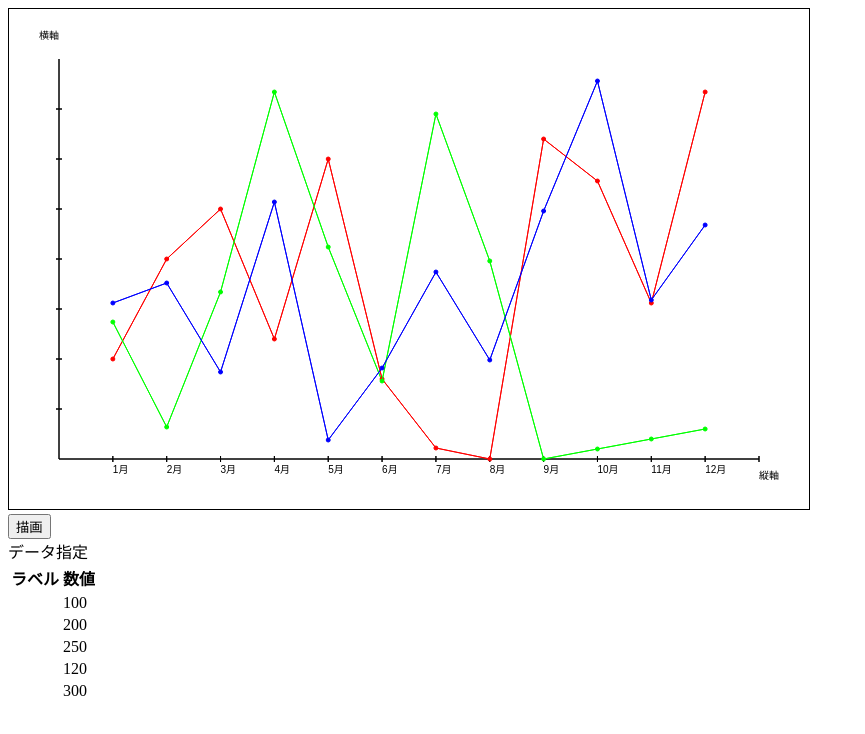
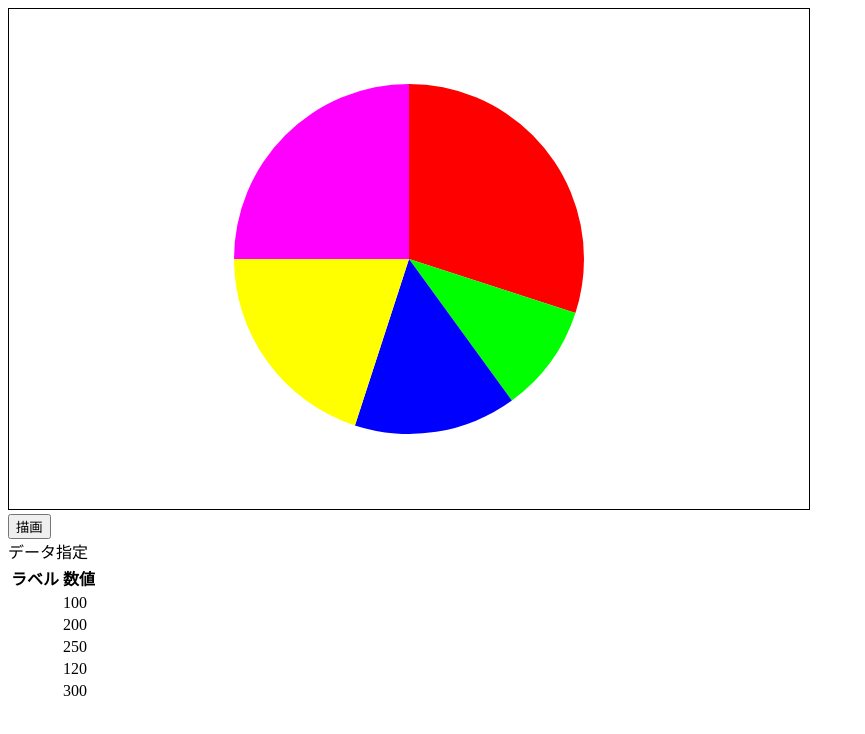
Before and after one commit to matsum0623/drawGraph-JSLibrary, a plain HTML site: page index.html in a window 1280 px wide. Both pictures are taken after a click on the button "描画". Shown: the whole page, without its empty margins (0-865 px from the left). Drawn offline with Linux system fonts and the light colour scheme.

Commit message:
円グラフを実装

```diff
--- a/canvas.js
+++ b/canvas.js
@@ -95,6 +95,17 @@ class drawGraph{
             "rgb(255,00,255)",
             "rgb(00,255,255)"
         ];
+
+        /** 円グラフの塗りつぶしの色 */
+        this.fanColor = [
+            "rgb(255,00,00)",
+            "rgb(00,255,00)",
+            "rgb(00,00,255)",
+            "rgb(255,255,00)",
+            "rgb(255,00,255)",
+            "rgb(00,255,255)"
+        ];
+
     }
     /**
      * 棒グラフを描画
@@ -214,8 +225,31 @@ class drawGraph{
     }
     /**
      * 円グラフを描画
+     * @param {array} data
      */
-    drawCircleGraph(){}
+    drawCircleGraph(data){
+        if(!this.checkCanvas() || !this.checkData(data)){
+            return;
+        }
+
+        // 円グラフの中心点
+        const op  = [this.width/2,this.height/2];
+        // 円グラフの半径（描画範囲の短い側の35%の長さ）
+        const rad = (this.width < this.height ? this.width : this.height) * 0.35;
+
+        // 円グラフのそれぞれのパーセントの計算
+        let dataSum = 0;
+        for(let i=0;i<data.length;i++){
+            dataSum = dataSum + data[i][1];
+        }
+        // 円グラフ描画
+        let startAng = 0;
+        for(let i=0;i<data.length;i++){
+            this.DrawFillFan(op[0],op[1],rad,startAng, startAng + Math.PI*2*(data[i][1]/dataSum),this.fanColor[i]);
+            startAng = startAng + Math.PI*2*(data[i][1]/dataSum);
+        }
+
+    }
 
     // 内部関数 ///////////////////////////////////////////////////////////////
         /**
@@ -260,6 +294,30 @@ class drawGraph{
             this.ctx.fillStyle   = fillColor;
             this.ctx.strokeStyle = fillColor;
             this.ctx.stroke();
+            this.ctx.fill();
+        }
+
+        /**
+         * 塗りつぶした扇形を作成
+         * 基準点は真上に修正される
+         * @param {type} x
+         * @param {type} y
+         * @param {type} rad
+         * @param {type} startAng
+         * @param {type} endAng
+         * @param {type} fillColor
+         * @returns {undefined}
+         */
+        DrawFillFan(x,y,rad,startAng,endAng,fillColor){
+            fillColor = typeof fillColor !== 'undefined' ? fillColor : this.fillColor;
+
+            startAng = startAng - Math.PI/2;
+            endAng   = endAng   - Math.PI/2;
+
+            this.ctx.beginPath();
+            this.ctx.moveTo(x,y);
+            this.ctx.arc(x, y, rad, startAng, endAng, false);
+            this.ctx.fillStyle = fillColor;
             this.ctx.fill();
         }
 
@@ -359,36 +417,11 @@ class drawGraph{
         }
 
         /**
-         * 折れ線グラフを描画
-         * @param {array()} data    描画データ
-         * @returns {void}
-         */
-        CreateLineGraph(data){
-            // 軸の生成
-            this.CreateAxis();
-
-            // 基準点X
-            let opX = this.opX + 10;
-            // 基準点Y
-            let opY = this.opY;
-            // 黒丸の大きさ
-            let circleRad = this.circleRad;
-
-            // グラフの描画
-            for(let i=0;i<data.length;i++){
-                this.DrawFillCircle(opX + data[i][0],opY - data[i][1],circleRad);
-                if(data[i+1]){
-                    this.DrawLine(opX + data[i][0],opY-data[i][1],opX + data[i+1][0],opY-data[i+1][1]);
-                }
-            }
-        }
-
-        /**
          * canvas要素の取得チェック
          * @returns {Boolean}
          */
         checkCanvas(){
-            if(this.canvas === null){
+            if(this.canvas === null || !this.canvas.getContext){
                 return false;
             }else{
                 return true;
--- a/index.html
+++ b/index.html
@@ -36,31 +36,26 @@
                 ["12月",367 ,30  ,234]
             ];
 
+            // 描画するデータ（円グラフ）
+            const circleGraphData = [
+                ['10代',60],
+                ['20代',20],
+                ['30代',30],
+                ['40代',40],
+                ['50代',50]
+            ]
 
             // キャンバスのインスタンス生成(id,width,height)
             var MyCan = new drawGraph("MyCanvas",800,500);
 
-            // 基準点の設定
-//            MyCan.setOp(50,50);
-
-            // テキストカラーの変更
-//            MyCan.setTextColor("rgb(00,00,00)");
-
-            // 横軸の
-//            MyCan.setUnitXText("時間");
-
-            // 縦軸の基準線間隔の設定
-//            MyCan.setUnitY(50);
-//            MyCan.setUnitYText("距離");
-
-//            MyCan.setAxisColor("rgb(00,00,00)");
-
             // 折れ線グラフの追加
-            MyCan.drawLineGraph(lineGraphData);
+//            MyCan.drawLineGraph(lineGraphData);
 
             // 棒グラフの追加
-//            MyCan.setBarColor("rgb(00,00,00)");
 //            MyCan.drawBarGraph(barGraphData);
+
+            // 円グラフの追加
+            MyCan.drawCircleGraph(circleGraphData);
         }
     </script>
 </head>
```
